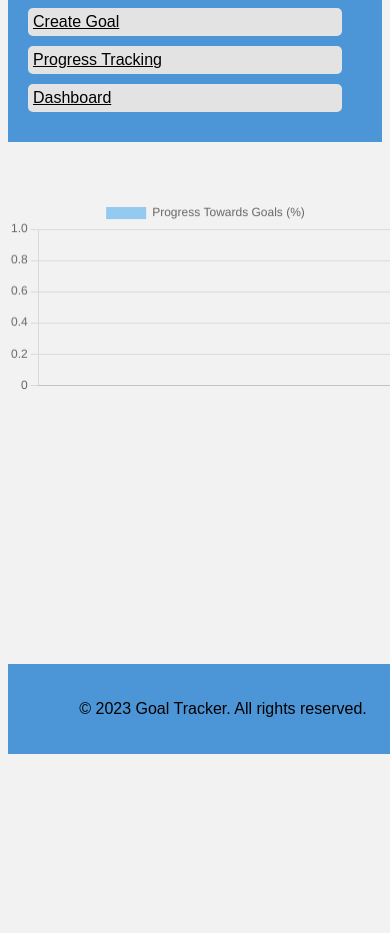
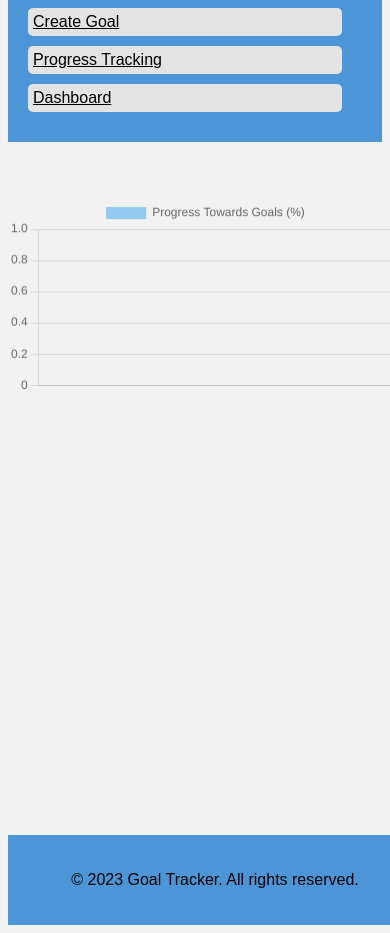
Before and after one commit to Yobamba/wdd330-proj, a website: page view/dashboard.html in a window 390 px wide. Shown: the part 90-1023 px from the top of the page. Before the commit the page ends 844 px from the top, so only its background shows below. Drawn offline with nearby package versions, Linux system fonts and the light colour scheme.

Commit message:
undid the previous footer solution

```diff
--- a/styles/base.css
+++ b/styles/base.css
@@ -93,8 +93,6 @@ footer {
   padding: 20px;
   color: white;
   text-align: center;
-  position: absolute;
-  bottom: 0;
   width: 100%;
 }
 
@@ -261,7 +259,7 @@ button {
 
   .filler-div {
     height: 362px;
-    display: none;
+
   }
 }
 
@@ -272,8 +270,8 @@ button {
   }
 
   .filler-div {
-    height: 226px;
-    display: none;
+    height: 440px;
+
 }
 
 #goal-div {
```
